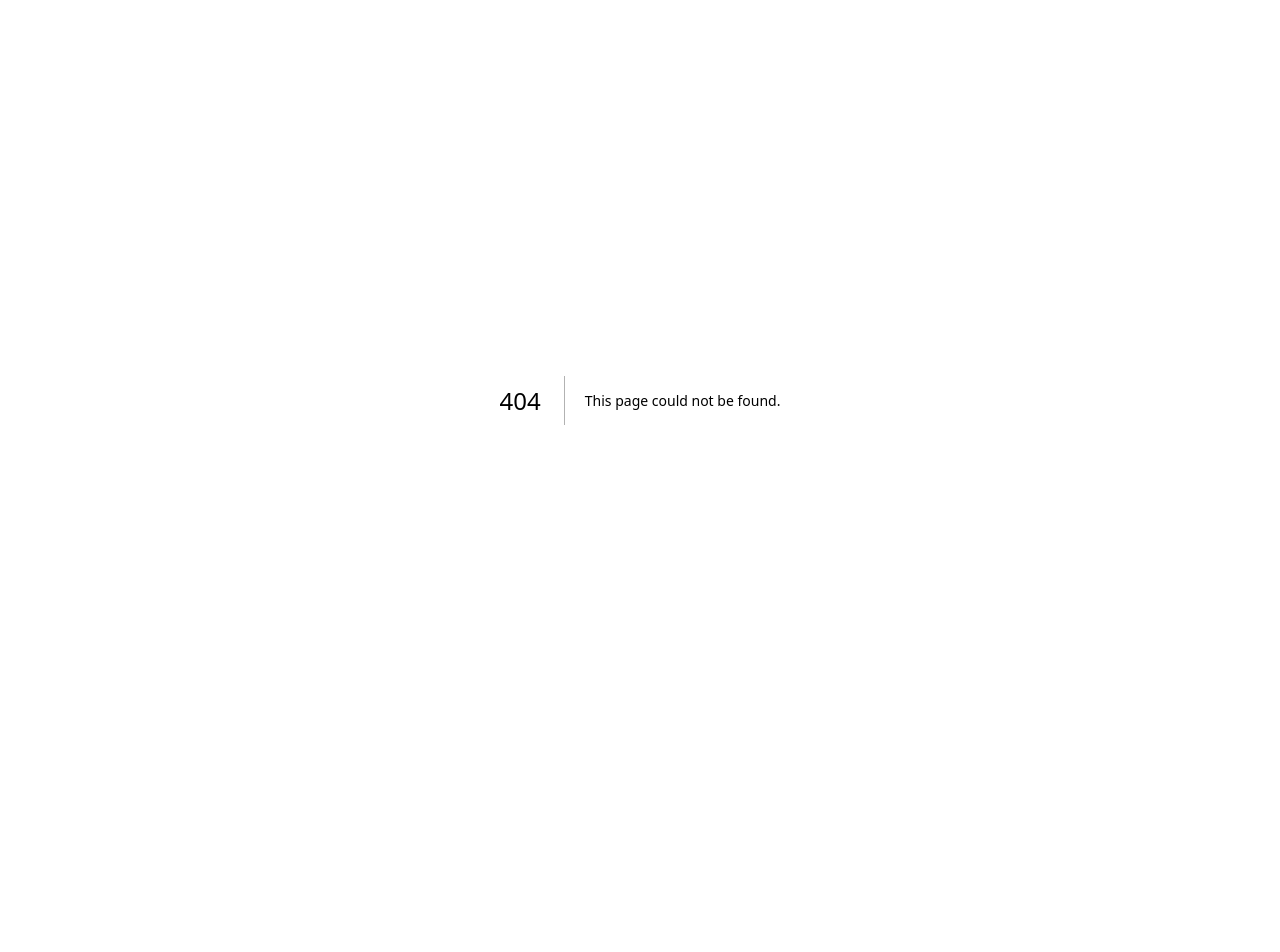
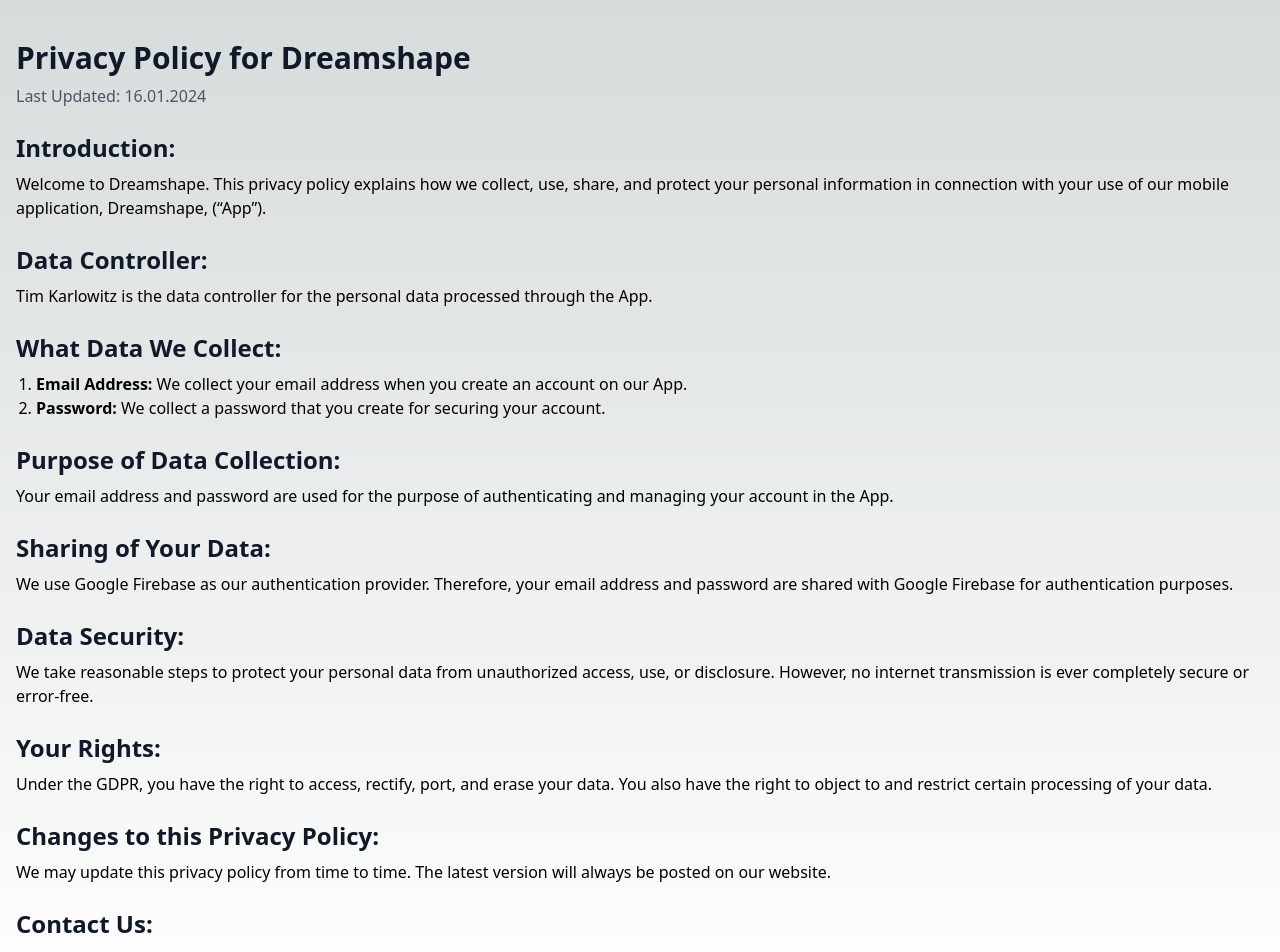
Before and after one commit to TimKarlowitz/dreamshape-website, a Next.js app: page /privacyPolicy in a window 1280 px wide. Before the commit this address had no page. Shown: the top 952 px of the page. Before the commit the page ends 800 px from the top, so only its background shows below. Built offline with nearby package versions, Linux system fonts and the light colour scheme.

Commit message:
Update header and fix typos in index.js

```diff
--- /dev/null
+++ b/pages/contact.js
@@ -0,0 +1,16 @@
+export default function ContactSection() {
+  return (
+    <section id="contact" className="py-8">
+      <h2 className="text-2xl font-bold text-gray-900">Contact</h2>
+      <p className="mt-2">
+        Main contact:{" "}
+        <a
+          href="mailto:tim.karlowitz@gmail.com"
+          className="text-blue-600 hover:text-blue-800 transition duration-150 ease-in-out"
+        >
+          tim.karlowitz@gmail.com
+        </a>
+      </p>
+    </section>
+  );
+}
--- a/pages/index.js
+++ b/pages/index.js
@@ -8,10 +8,10 @@
   const [expanded, setExpanded] = React.useState(false);
 
   return (
-    <div className="relative bg-gradient-to-b from-gray-950 to-gray-900">
-      <header className="absolute inset-x-0 top-0 z-10 w-full">
-        <div className="px-4 mx-auto sm:px-6 lg:px-8">
-          <div className="flex items-center justify-between h-16 lg:h-20">
+    <div className="relative bg-gradient-to-b from-gray-950 to-gray-900 h-screen">
+      <header className="absolute inset-x-0 top-0 z-10 w-full h-screen">
+        <div className="px-4 mx-auto sm:px-6 lg:px-8 h-screen">
+          <div className="flex items-center justify-between h-16 lg:h-20 h-screen">
             <div className="flex-shrink-0">
               <a href="#" title="" className="flex">
                 <div className="uppercase w-auto font-semibold text-2xl text-violet-300">
@@ -41,13 +41,6 @@
                 className="text-base text-white transition-all duration-200 hover:text-opacity-80 px-5"
               >
                 Pricing
-              </a>
-              <a
-                href="#"
-                title=""
-                className="text-base text-white transition-all duration-200 hover:text-opacity-80 px-5"
-              >
-                Legal
               </a>
             </div>
 
@@ -108,7 +101,7 @@
                 <div>
                   <h1 className="text-4xl font-bold text-white sm:text-6xl xl:text-7xl">
                     Take control <br />
-                    on your dreams
+                    of your dreams
                   </h1>
                   <p className="mt-6 text-base text-gray-400 sm:text-xl">
                     Our A.I helps you to interpret your dreams based on your
@@ -330,7 +323,7 @@
               <div className="absolute inset-0 pointer-events-none bg-gradient-to-t from-gray-900 via-transparent to-transparent"></div>
               <div className="absolute bottom-0 left-0 px-8 py-6">
                 <p className="text-lg font-semibold text-white">Noahri Böhri</p>
-                <p className="text-sm font-normal text-gray-400">Homeless</p>
+                <p className="text-sm font-normal text-gray-400">Hoeless</p>
               </div>
             </div>
 
@@ -545,11 +538,21 @@
 
                 <li>
                   <Link
-                    href="#"
+                    href="/contact"
                     title=""
                     className="font-sans text-sm font-normal text-opacity-50 transition-all duration-200 rounded text-white hover:text-opacity-100 focus:outline-none focus:ring-2 focus:ring-offset-1 focus:ring-primary focus:ring-offset-secondary focus:text-opacity-100"
                   >
-                    Contacts
+                    Contact
+                  </Link>
+                </li>
+
+                <li>
+                  <Link
+                    href="/privacyPolicy"
+                    title=""
+                    className="font-sans text-sm font-normal text-opacity-50 transition-all duration-200 rounded text-white hover:text-opacity-100 focus:outline-none focus:ring-2 focus:ring-offset-1 focus:ring-primary focus:ring-offset-secondary focus:text-opacity-100"
+                  >
+                    Privacy
                   </Link>
                 </li>
               </ul>
--- /dev/null
+++ b/pages/privacyPolicy.js
@@ -0,0 +1,110 @@
+// Import React and Next.js components
+import Head from "next/head";
+
+export default function PrivacyPolicy() {
+  return (
+    <div className="container mx-auto px-4">
+      <Head>
+        <title>Privacy Policy for Dreamshape</title>
+        <meta charset="UTF-8" />
+      </Head>
+
+      <main className="my-10">
+        <h1 className="text-3xl font-bold text-gray-900">
+          Privacy Policy for Dreamshape
+        </h1>
+        <p className="mt-2 text-gray-600">Last Updated: 16.01.2024</p>
+
+        <section className="mt-6">
+          <h2 className="text-2xl font-bold text-gray-900">Introduction:</h2>
+          <p className="mt-2">
+            Welcome to Dreamshape. This privacy policy explains how we collect,
+            use, share, and protect your personal information in connection with
+            your use of our mobile application, Dreamshape, (“App”).
+          </p>
+        </section>
+
+        <section className="mt-6">
+          <h2 className="text-2xl font-bold text-gray-900">Data Controller:</h2>
+          <p className="mt-2">
+            Tim Karlowitz is the data controller for the personal data processed
+            through the App.
+          </p>
+        </section>
+
+        <section className="mt-6">
+          <h2 className="text-2xl font-bold text-gray-900">
+            What Data We Collect:
+          </h2>
+          <ol className="list-decimal pl-5 mt-2">
+            <li>
+              <strong>Email Address:</strong> We collect your email address when
+              you create an account on our App.
+            </li>
+            <li>
+              <strong>Password:</strong> We collect a password that you create
+              for securing your account.
+            </li>
+          </ol>
+        </section>
+
+        <section className="mt-6">
+          <h2 className="text-2xl font-bold text-gray-900">
+            Purpose of Data Collection:
+          </h2>
+          <p className="mt-2">
+            Your email address and password are used for the purpose of
+            authenticating and managing your account in the App.
+          </p>
+        </section>
+
+        <section className="mt-6">
+          <h2 className="text-2xl font-bold text-gray-900">
+            Sharing of Your Data:
+          </h2>
+          <p className="mt-2">
+            We use Google Firebase as our authentication provider. Therefore,
+            your email address and password are shared with Google Firebase for
+            authentication purposes.
+          </p>
+        </section>
+
+        <section className="mt-6">
+          <h2 className="text-2xl font-bold text-gray-900">Data Security:</h2>
+          <p className="mt-2">
+            We take reasonable steps to protect your personal data from
+            unauthorized access, use, or disclosure. However, no internet
+            transmission is ever completely secure or error-free.
+          </p>
+        </section>
+
+        <section className="mt-6">
+          <h2 className="text-2xl font-bold text-gray-900">Your Rights:</h2>
+          <p className="mt-2">
+            Under the GDPR, you have the right to access, rectify, port, and
+            erase your data. You also have the right to object to and restrict
+            certain processing of your data.
+          </p>
+        </section>
+
+        <section className="mt-6">
+          <h2 className="text-2xl font-bold text-gray-900">
+            Changes to this Privacy Policy:
+          </h2>
+          <p className="mt-2">
+            We may update this privacy policy from time to time. The latest
+            version will always be posted on our website.
+          </p>
+        </section>
+
+        <section className="mt-6">
+          <h2 className="text-2xl font-bold text-gray-900">Contact Us:</h2>
+          <p className="mt-2">
+            For any questions or concerns regarding your privacy, please contact
+            us at tim.karlowitz@gmail.com.
+          </p>
+        </section>
+      </main>
+    </div>
+  );
+}
```
